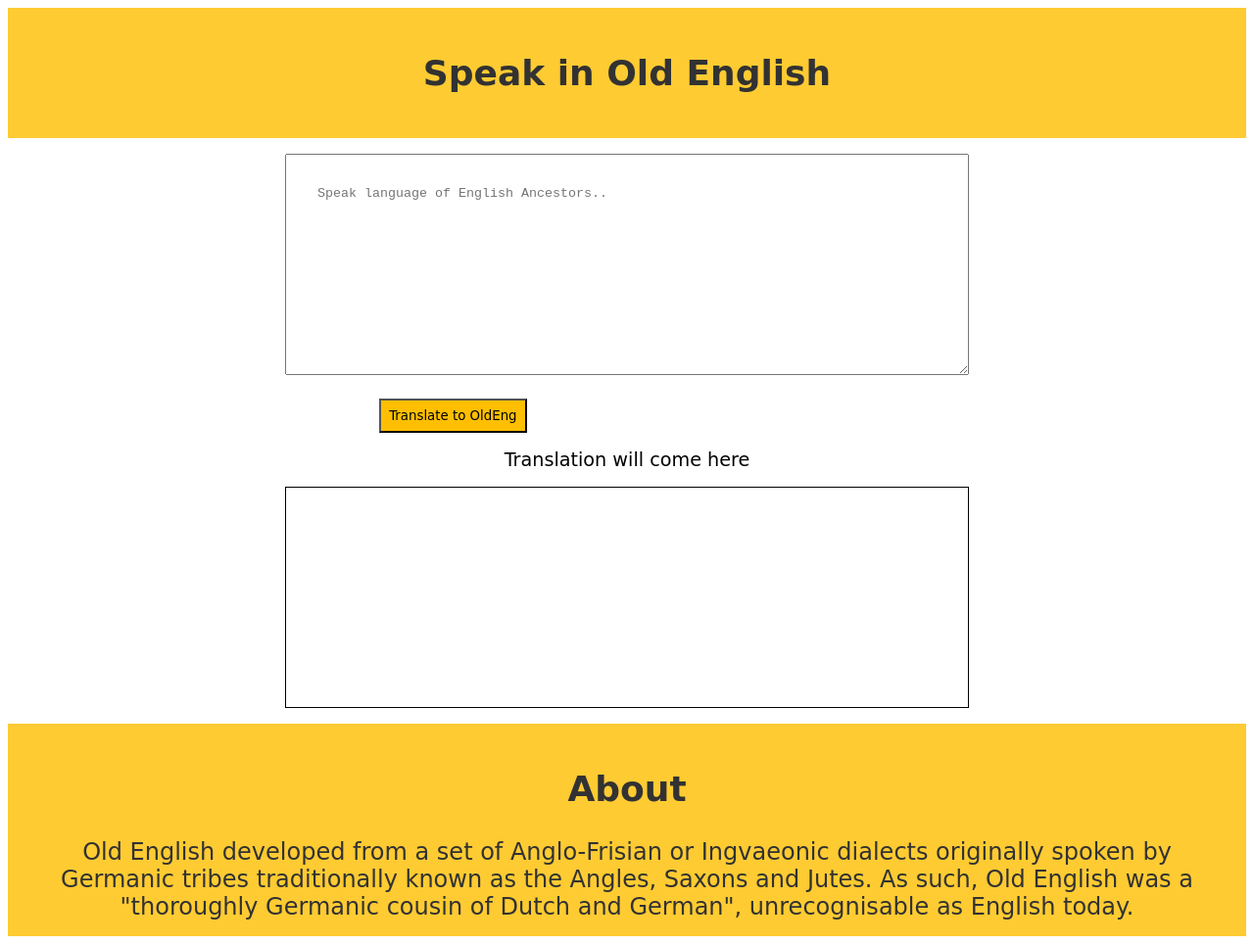
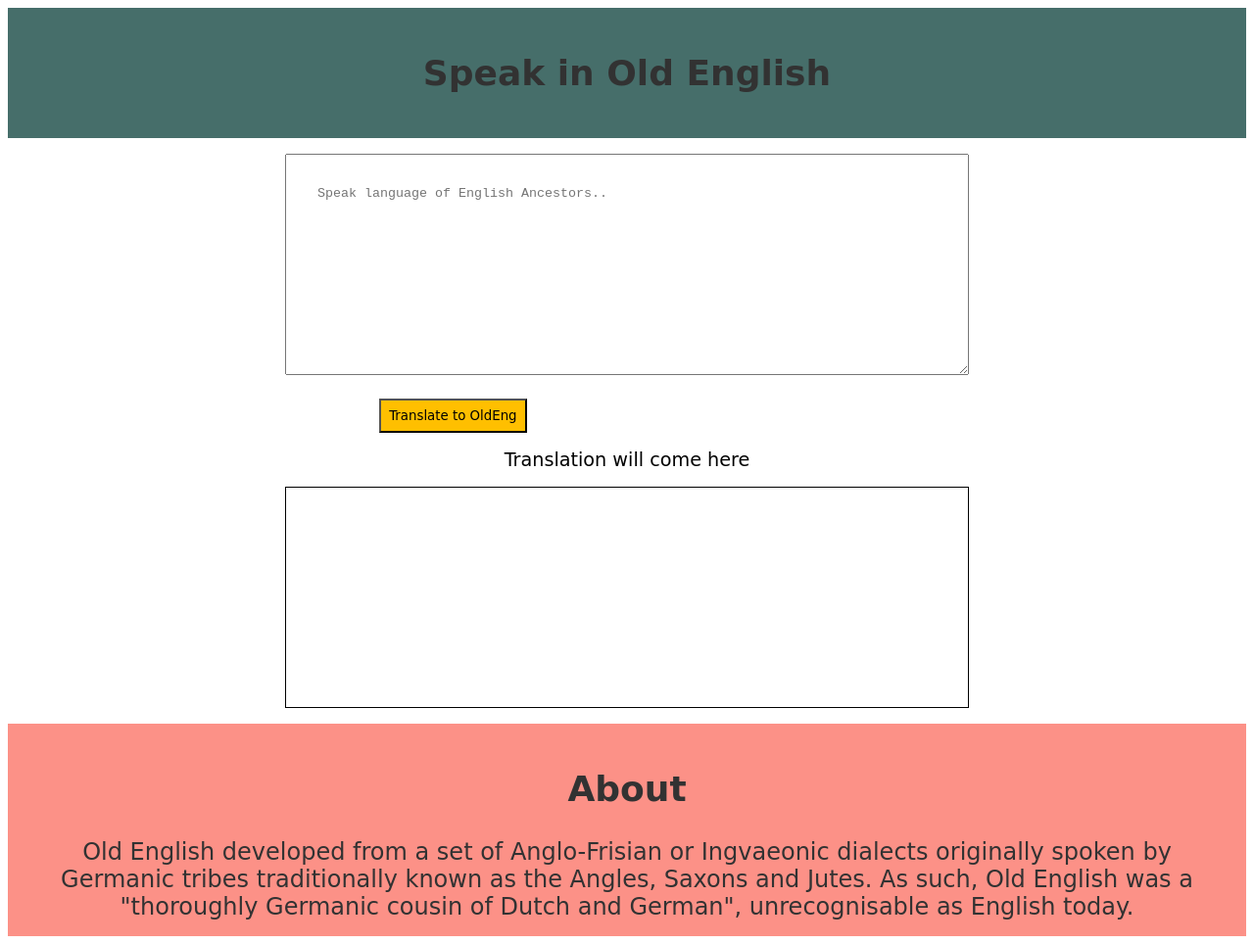
Before and after one commit to Vinayak-YB/Language-speak-2, a plain HTML site: page index.html in a window 1280 px wide. Shown: the whole page at 98% size. Drawn offline with Linux system fonts and the light colour scheme; a web font is replaced by a local one.

Commit message:
Update styles.css

```diff
--- a/styles.css
+++ b/styles.css
@@ -20,7 +20,7 @@ body{
 }
 .navigation{
     padding:1rem;
-    background-color:#FFBF00;
+    background-color:#184a45ff;
     opacity: 0.8;
     padding:1rem;
     font-size:x-large;
@@ -29,7 +29,7 @@ body{
 }
 .foot{
     padding:1rem;
-    background-color:#FFBF00;
+    background-color:#fc766aff;
     opacity: 0.8;
     padding:rem;
     font-size:x-large;
```
